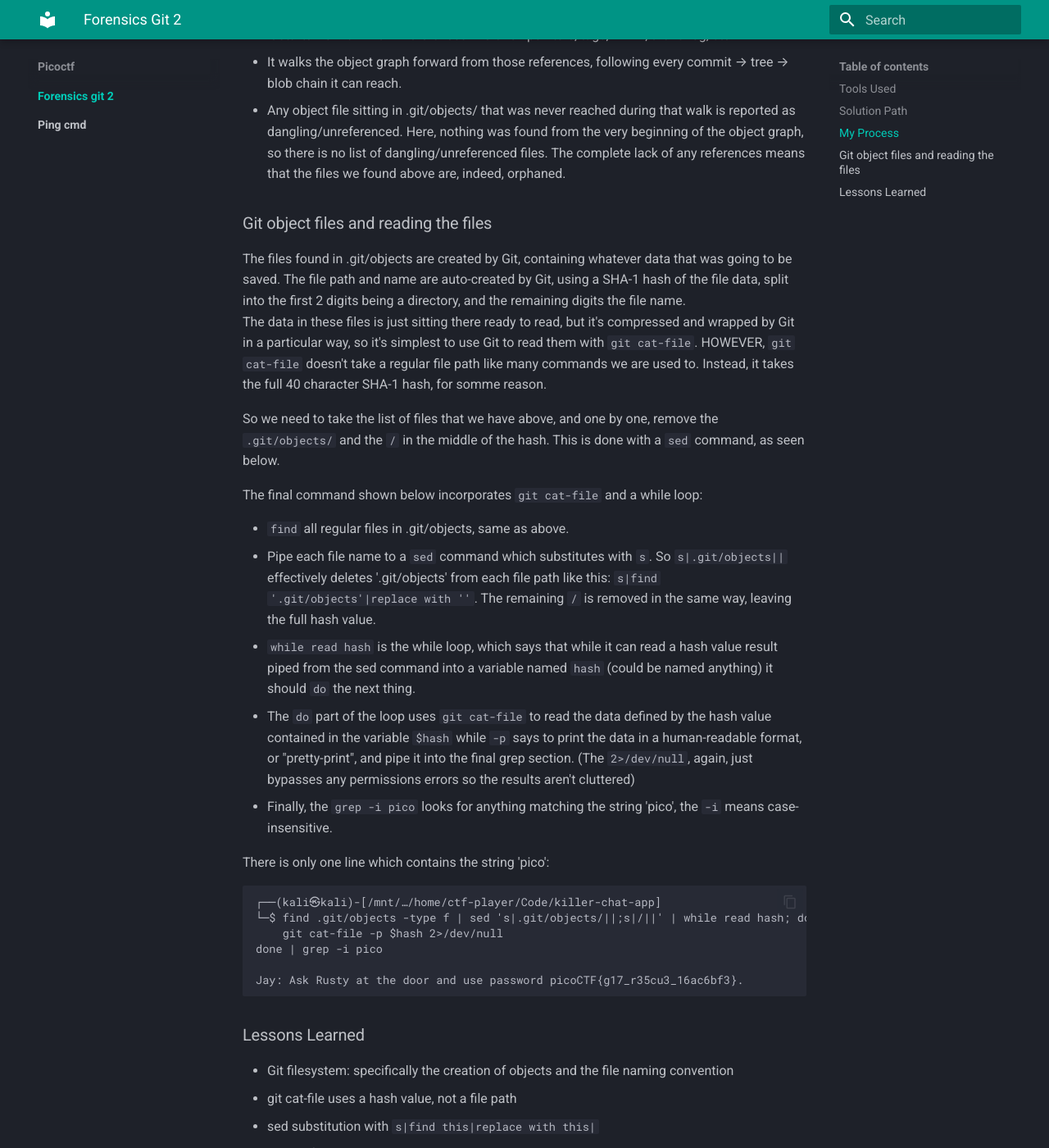
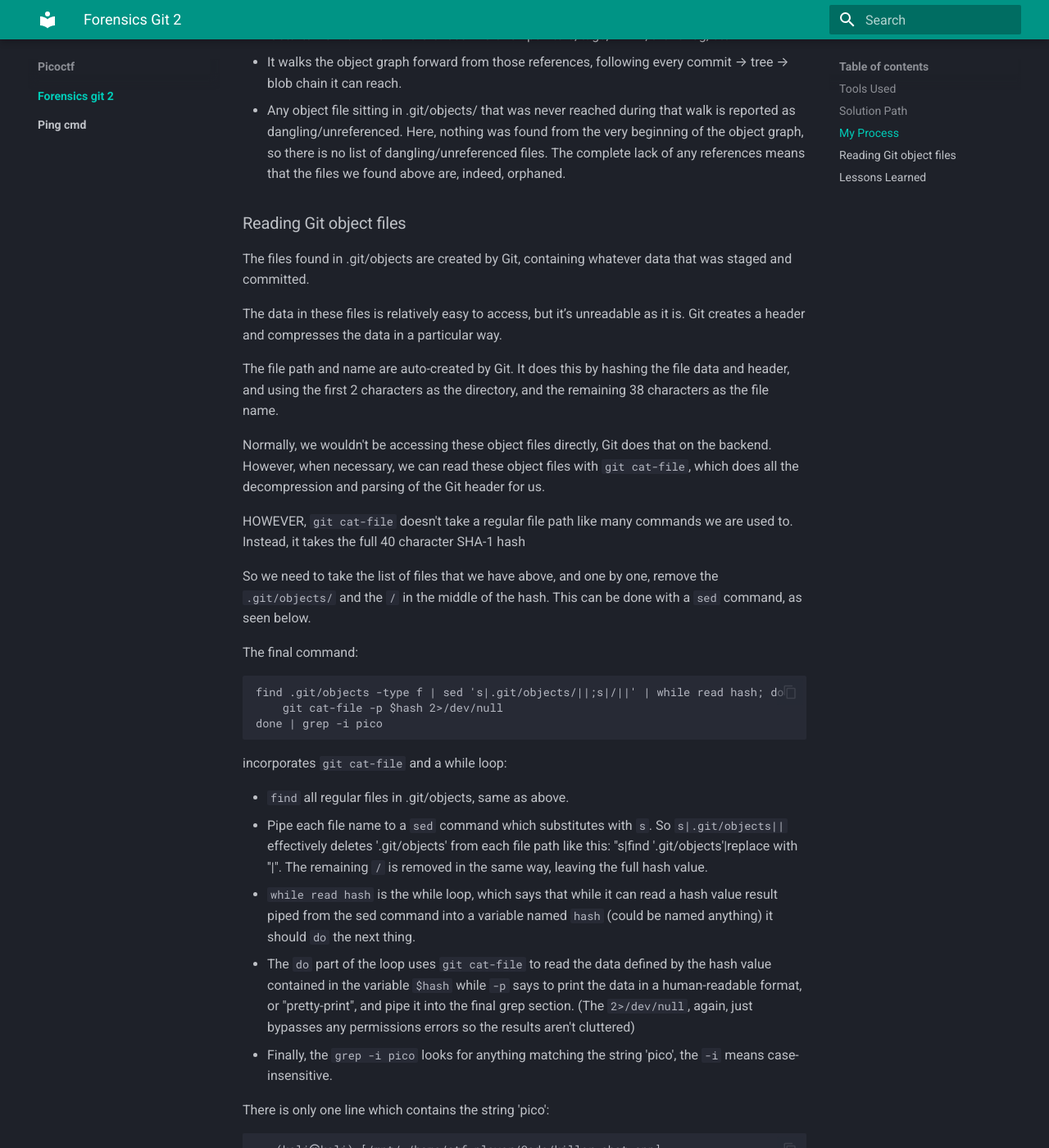
Before and after one commit to TrickMorr/ctf-writeups, an MkDocs documentation site: the page built from writeups/picoctf/forensics-git-2/index.md, in a window 1280 px wide and 1400 px high, scrolled down 3828 px. Shown: the whole window at 82% size. Built offline with MkDocs 1.6.1 and Material for MkDocs 9.7.7, drawn with Linux system fonts in a browser that asks for light colours.

Commit message:
polishing forensics git 2

````diff
--- a/writeups/picoctf/forensics-git-2/index.md
+++ b/writeups/picoctf/forensics-git-2/index.md
@@ -155,16 +155,30 @@ The command `git fsck` is borrowing the Unix naming convention for the command i
 - It walks the object graph forward from those references, following every commit → tree → blob chain it can reach.
 - Any object file sitting in .git/objects/ that was never reached during that walk is reported as dangling/unreferenced. Here, nothing was found from the very beginning of the object graph, so there is no list of dangling/unreferenced files. The complete lack of any references means that the files we found above are, indeed, orphaned.
 
-### Git object files and reading the files
-The files found in .git/objects are created by Git, containing whatever data that was going to be saved. The file path and name are auto-created by Git, using a SHA-1 hash of the file data, split into the first 2 digits being a directory, and the remaining digits the file name.
-The data in these files is just sitting there ready to read, but it's compressed and wrapped by Git in a particular way, so it's simplest to use Git to read them with `git cat-file`. HOWEVER, `git cat-file` doesn't take a regular file path like many commands we are used to. Instead, it takes the full 40 character SHA-1 hash, for somme reason.
+### Reading Git object files
 
-So we need to take the list of files that we have above, and one by one, remove the `.git/objects/` and the `/` in the middle of the hash. This is done with a `sed` command, as seen below.
+The files found in .git/objects are created by Git, containing whatever data that was staged and committed.
 
-The final command shown below incorporates `git cat-file` and a while loop:
+The data in these files is relatively easy to access, but it’s unreadable as it is. Git creates a header and compresses the data in a particular way.
+
+The file path and name are auto-created by Git. It does this by hashing the file data and header, and using the first 2 characters as the directory, and the remaining 38 characters as the file name.
+
+Normally, we wouldn't be accessing these object files directly, Git does that on the backend. However, when necessary, we can read these object files with `git cat-file`, which does all the decompression and parsing of the Git header for us.
+
+HOWEVER, `git cat-file` doesn't take a regular file path like many commands we are used to. Instead, it takes the full 40 character SHA-1 hash
+
+So we need to take the list of files that we have above, and one by one, remove the `.git/objects/` and the `/` in the middle of the hash. This can be done with a `sed` command, as seen below.
+
+The final command:
+```
+find .git/objects -type f | sed 's|.git/objects/||;s|/||' | while read hash; do
+    git cat-file -p $hash 2>/dev/null
+done | grep -i pico
+```
+incorporates `git cat-file` and a while loop:
 
 - `find` all regular files in .git/objects, same as above.
-- Pipe each file name to a `sed` command which substitutes with `s`. So `s|.git/objects||` effectively deletes '.git/objects' from each file path like this: `s|find '.git/objects'|replace with ''`. The remaining `/` is removed in the same way, leaving the full hash value.
+- Pipe each file name to a `sed` command which substitutes with `s`. So `s|.git/objects||` effectively deletes '.git/objects' from each file path like this: "s|find '.git/objects'|replace with ''|". The remaining `/` is removed in the same way, leaving the full hash value.
 - `while read hash` is the while loop, which says that while it can read a hash value result piped from the sed command into a variable named `hash` (could be named anything) it should `do` the next thing.
 - The `do` part of the loop uses `git cat-file` to read the data defined by the hash value contained in the variable `$hash` while `-p` says to print the data in a human-readable format, or "pretty-print", and pipe it into the final grep section. (The `2>/dev/null`, again, just bypasses any permissions errors so the results aren't cluttered)
 - Finally, the `grep -i pico` looks for anything matching the string 'pico', the `-i` means case-insensitive.
````
